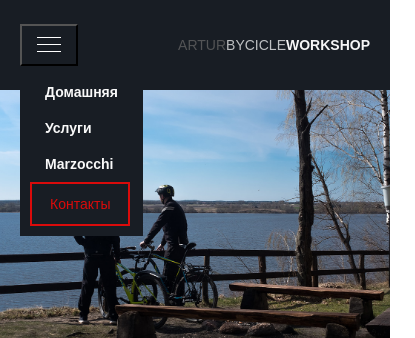
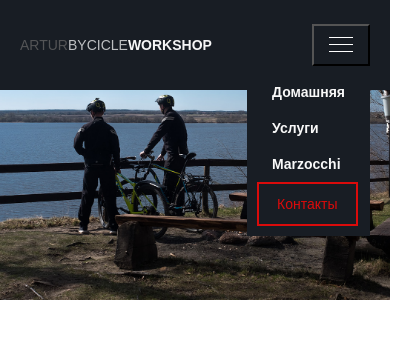
Before and after one commit to CroixANI/BicycleWorkshop, a plain HTML site: page index.html in a window 390 px wide. Both pictures are taken after a click on the button "Меню". Shown: the top 338 px of the page, 415 px wide, since content can reach past the window. Drawn offline with nearby package versions, Linux system fonts and the light colour scheme.

Commit message:
Use another technique to create Sitcky Header as previous was working slowly on Mobile Phones.

```diff
--- a/css/main.css
+++ b/css/main.css
@@ -3,16 +3,6 @@ html, body {
     padding: 0;
 
     font-family: Arial,Helvetica,sans-serif;
-    height: 100%;
-}
-
-body {
-    display: flex;
-    flex-direction: column;
-
-    /* the whole body is not scollabel,
-    but main content will have scrolling */
-    overflow: hidden;
 }
 
 ul, li {
@@ -55,14 +45,22 @@ ul, li {
     flex-shrink: 0;
     flex-direction: row;
     align-items: center;
-    justify-content: space-between;
+    justify-content: center;
     min-height: 90px;
-    padding: 0 20px;
+    top: 0px;
+    left: 0px;
+    position: fixed;
+    width: 100%;
 
     font-weight: bold;
     font-size: 14px;
     color: #f9f9f9;
     background-color: #181d24;
+}
+    .page-header .logo {
+        flex-grow: 1;
+        justify-content: flex-start;
+        padding-left: 20px;
     }
 
     .page-header .logo .dark-font {
@@ -86,14 +84,16 @@ ul, li {
     }
 
     /* Page Header Styles - Top Menu */
-.menu {
+    .page-header .menu {
         display: flex;
-    justify-content: flex-start;
+        justify-content: flex-end;
         flex-direction: row;
+        flex-grow: 1;
         position: relative;
+        padding-right: 20px;
     }
 
-    .menu ul .contacts-button {
+        .page-header .menu ul .contacts-button {
             display: inline-block;
             padding: 12px 18px;
             vertical-align: middle;
@@ -106,42 +106,33 @@ ul, li {
             color: #da0b0b;
         }
 
-        .menu ul .contacts-button:hover {
+            .page-header .menu ul .contacts-button:hover {
                 color: white;
                 background-color: #da0b0b;
             }
 
-    .menu ul,
-    .menu li {
+        .page-header .menu ul,
+        .page-header .menu li {
             list-style-type: none;
         }
 
-    .menu li {
+        .page-header .menu li {
             float: left;
         }
 
-    .menu li a {
+        .page-header .menu li a {
             display: inline-block;
             padding: 10px 15px;
             text-decoration: none;
             color: inherit;
         }
 
-    .menu .menuToggle {
+        .page-header .menu .menuToggle {
             display: none;
             cursor: pointer;
             padding: 10px 15px;
             background: transparent;
             z-index: 100;
-    }
-
-/* Scollable Main Content Styles */
-.main-content {
-    display: flex;
-    flex-direction: column;
-    flex-grow: 1;
-    flex-shrink: 1;
-    overflow-y: auto;
         }
 
 /* Page Footer Styles */
@@ -244,7 +235,7 @@ ul, li {
     }
 
 @media screen and (max-width: 800px) {
-    .menu ul {
+    .page-header .menu ul {
         display: none;
         position: absolute;
         background-color: #181d24;
@@ -254,11 +245,11 @@ ul, li {
         padding-top: 50px;
     }
 
-    .menu li {
+    .page-header .menu li {
         float: none;
     }
 
-    .menu .menuToggle {
+    .page-header .menu .menuToggle {
         display: inline-block;
     }
 
--- a/index.html
+++ b/index.html
@@ -19,6 +19,11 @@
 </head>
 <body>
     <header class="page-header">
+        <div class="logo">
+            <a href="/">
+                <span class="dark-font">ARTUR</span><span class="light-font">BYCICLE</span><span class="white-font">WORKSHOP</span>
+            </a>
+        </div>
         <div class="menu">
             <button class="menuToggle" title="Меню" >
                 <svg class="menu-icon" viewBox="0 0 24 18">
@@ -33,11 +38,6 @@
                 <li><a href="marzocchi.html">Marzocchi</a></li>
                 <li><a class="contacts-button" href="contacts.html">Контакты</a></li>
             </ul>
-        </div>
-        <div class="logo">
-            <a href="/">
-                <span class="dark-font">ARTUR</span><span class="light-font">BYCICLE</span><span class="white-font">WORKSHOP</span>
-            </a>
         </div>
     </header>
     <main class="main-content">
@@ -81,10 +81,9 @@
                 <iframe src="https://www.google.com/maps/embed?pb=!1m18!1m12!1m3!1d1254.3936327826!2d27.54787259871862!3d53.90917581605067!2m3!1f0!2f0!3f0!3m2!1i1024!2i768!4f13.1!3m3!1m2!1s0x46dbcf92c6c00001%3A0x44815f6f2c4df386!2sDom+Knigi+Svetoch!5e0!3m2!1sen!2sby!4v1524148682971" frameborder="0" style="border:0" allowfullscreen></iframe>
             </div>
         </section>
-        <footer class="page-footer">
+    </main>
+    <footer class="page-footer">
 
-        </footer>
-    </main>
-
+    </footer>
 </body>
 </html>
```
Lines whose indentation alone changed are shown as unchanged.
